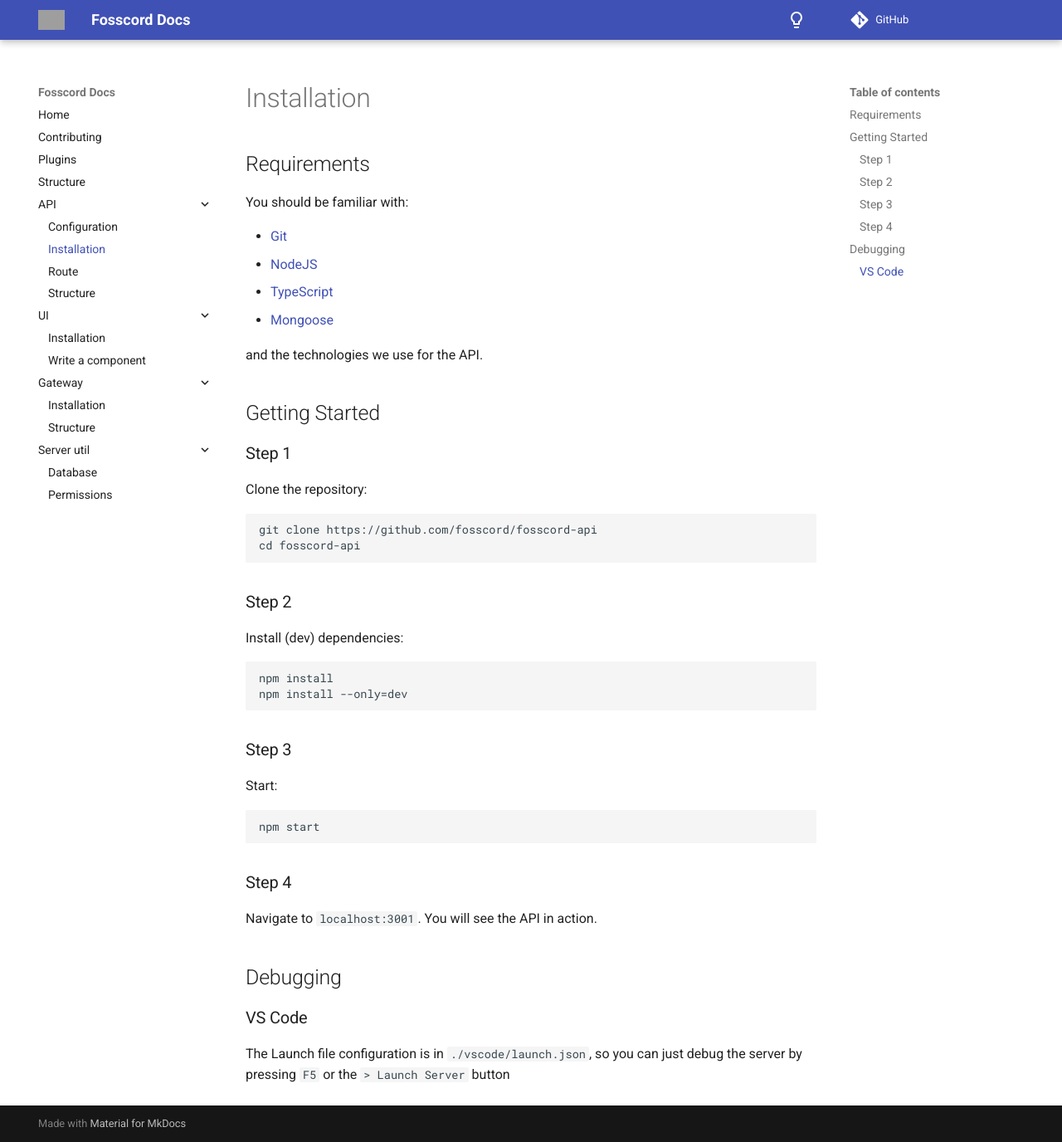
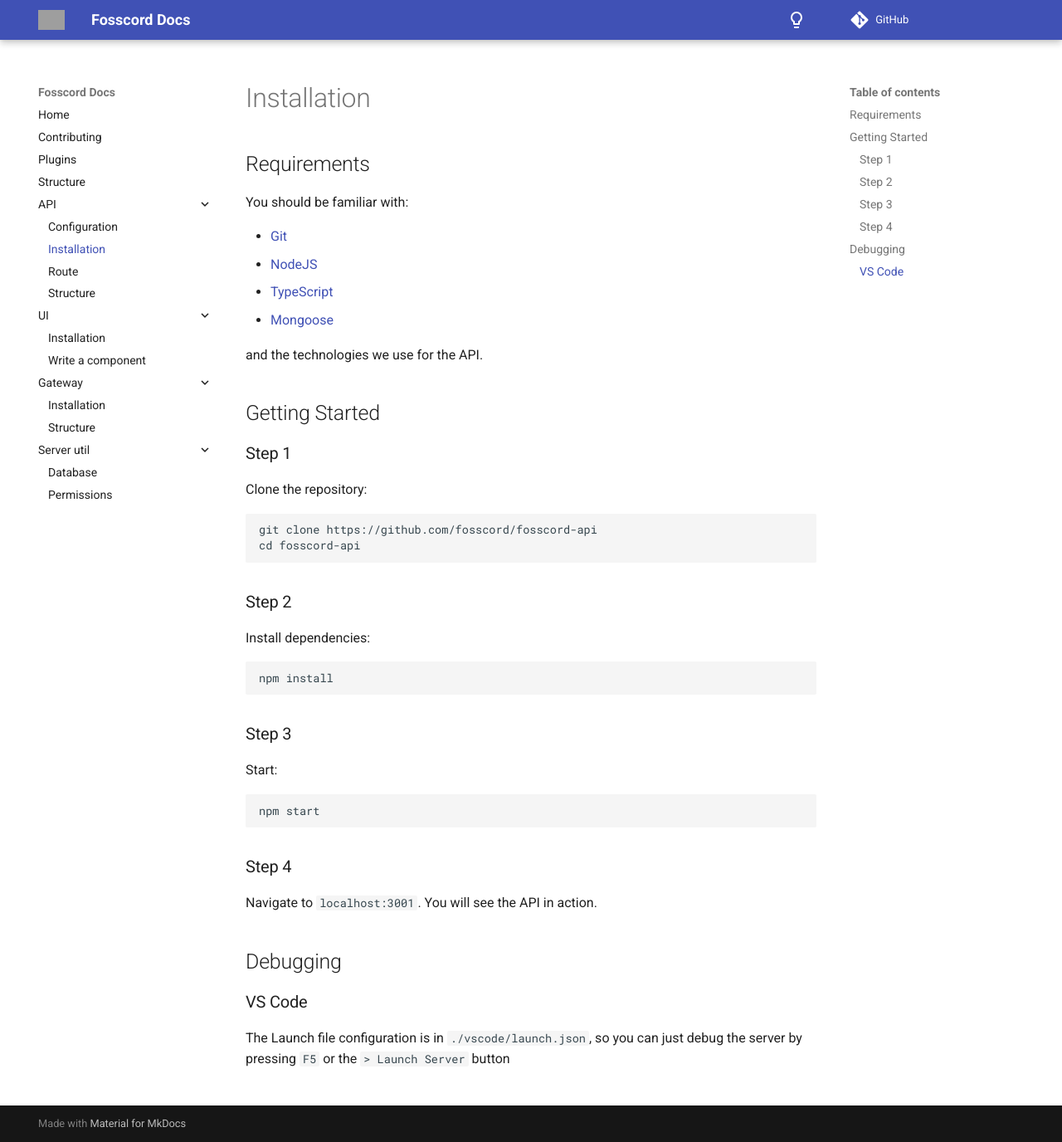
Before and after one commit to spacebarchat/docs, an MkDocs documentation site: the page built from docs/API/installation.md, in a window 1280 px wide and 1376 px high. Shown: the whole window at 83% size. Built offline with MkDocs 1.6.1 and Material for MkDocs 9.7.7, drawn with Linux system fonts in a browser that asks for light colours; comment, search, counter and statistics services are not loaded; grey boxes are pictures that could not be loaded.

Commit message:
remove dev deps install for api

````diff
--- a/docs/API/installation.md
+++ b/docs/API/installation.md
@@ -16,10 +16,9 @@ git clone https://github.com/fosscord/fosscord-api
 cd fosscord-api
 ```
 ### Step 2
-Install (dev) dependencies:
+Install dependencies:
 ```bash
 npm install
-npm install --only=dev
 ```
 ### Step 3
 Start:
````
